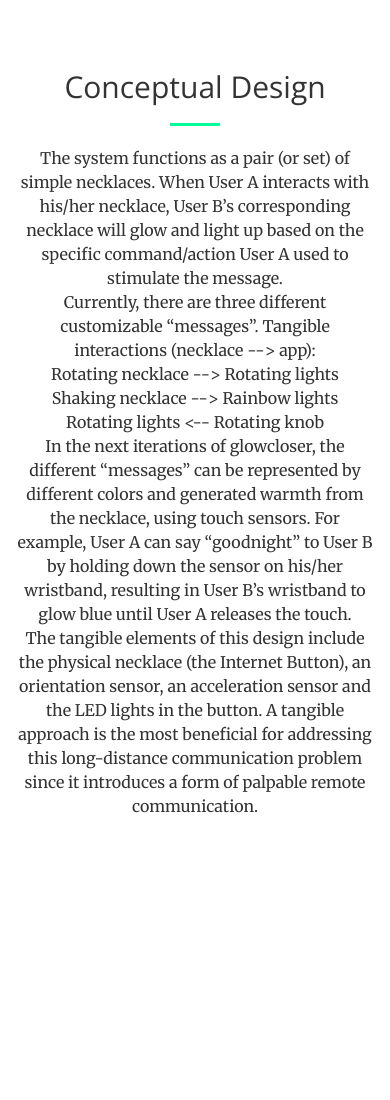
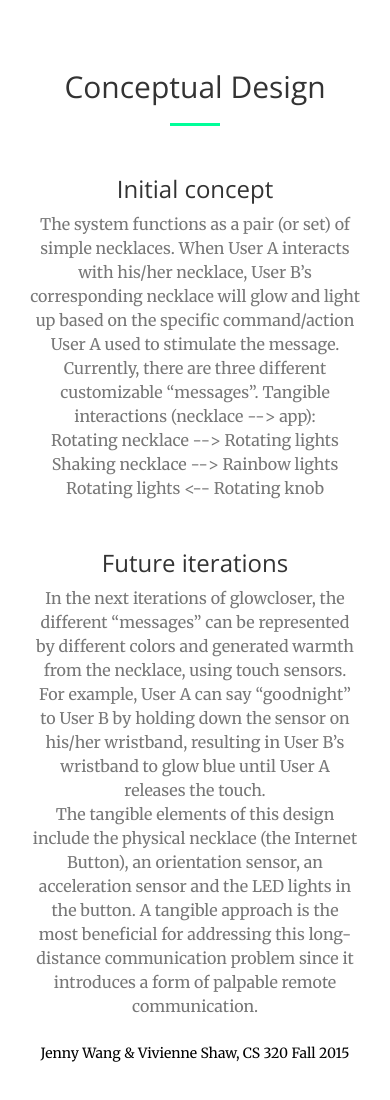
Before and after one commit to jennyzw/aboutglow, a plain HTML site: page index.html in a window 390 px wide. Shown: the part 3547-4647 px from the top of the page. Before the commit the page ends 4485 px from the top, so only its background shows below. Drawn offline with nearby package versions, Linux system fonts and the light colour scheme.

Commit message:
formatting of content

```diff
--- a/css/creative.css
+++ b/css/creative.css
@@ -3,6 +3,12 @@
  * Code licensed under the Apache License v2.0.
  * For details, see http://www.apache.org/licenses/LICENSE-2.0.
  */
+
+#contact {
+
+    margin-bottom: -75px;
+}
+
 
 html,
 body {
--- a/index.html
+++ b/index.html
@@ -53,7 +53,7 @@
             <div class="collapse navbar-collapse" id="bs-example-navbar-collapse-1">
                 <ul class="nav navbar-nav navbar-right">
                     <li>
-                        <a class="page-scroll" href="#problem">Problem Statement</a>
+                        <a class="page-scroll" href="#problem">Problem</a>
                     </li>
                     <li>
                         <a class="page-scroll" href="#design">Design Process</a>
@@ -250,13 +250,29 @@
                 <div class="col-lg-8 col-lg-offset-2 text-center">
                     <h2 class="section-heading">Conceptual Design</h2>
                     <hr class="primary">
-                    <p>The system functions as a pair (or set) of simple necklaces. When User A interacts with his/her necklace, User B’s corresponding necklace will glow and light up based on the specific command/action User A used to stimulate the message.<br>
+
+            <div class="col-lg-6 col-md-10 ">
+                    <div class="service-box">
+
+                        <h3>Initial concept</h3>
+                        <p class="text-muted">The system functions as a pair (or set) of simple necklaces. When User A interacts with his/her necklace, User B’s corresponding necklace will glow and light up based on the specific command/action User A used to stimulate the message.<br>
                     Currently, there are three different customizable “messages”. Tangible interactions (necklace --> app):<br>
                     Rotating necklace --> Rotating lights<br>
                     Shaking necklace --> Rainbow lights<br>
-                    Rotating lights <-- Rotating knob<br>
+                    Rotating lights <-- Rotating knob<br></p>
+                    </div>
+                </div>
 
-In the next iterations of glowcloser, the different “messages” can be represented by different colors and generated warmth from the necklace, using touch sensors. For example, User A can say “goodnight” to User B by holding down the sensor on his/her wristband, resulting in User B’s wristband to glow blue until User A releases the touch. <br>The tangible elements of this design include the physical necklace (the Internet Button), an orientation sensor, an acceleration sensor and the LED lights in the button. A tangible approach is the most beneficial for addressing this long-distance communication problem since it introduces a form of palpable remote communication.</p>
+                <div class="col-lg-6 col-md-10 ">
+                    <div class="service-box">
+
+                        <h3>Future iterations</h3>
+                        <p class="text-muted"> In the next iterations of glowcloser, the different “messages” can be represented by different colors and generated warmth from the necklace, using touch sensors. For example, User A can say “goodnight” to User B by holding down the sensor on his/her wristband, resulting in User B’s wristband to glow blue until User A releases the touch. <br>The tangible elements of this design include the physical necklace (the Internet Button), an orientation sensor, an acceleration sensor and the LED lights in the button. A tangible approach is the most beneficial for addressing this long-distance communication problem since it introduces a form of palpable remote communication.</p>
+                    </div>
+                </div>
+
+
+
                 </div>
                 <!-- <div class="col-lg-4 col-lg-offset-2 text-center">
                     <i class="fa fa-phone fa-3x wow bounceIn"></i>
@@ -269,6 +285,15 @@ In the next iterations of glowcloser, the different “messages” can be repres
             </div> -->
         </div>
     </section>
+
+    <footer style="margin-bottom:15px;">
+
+        <div style="color: black;"class="container text-center">
+            Jenny Wang & Vivienne Shaw, CS 320 Fall 2015
+        </div>
+
+
+    </footer>
 
     <!-- jQuery -->
     <script src="js/jquery.js"></script>
```
